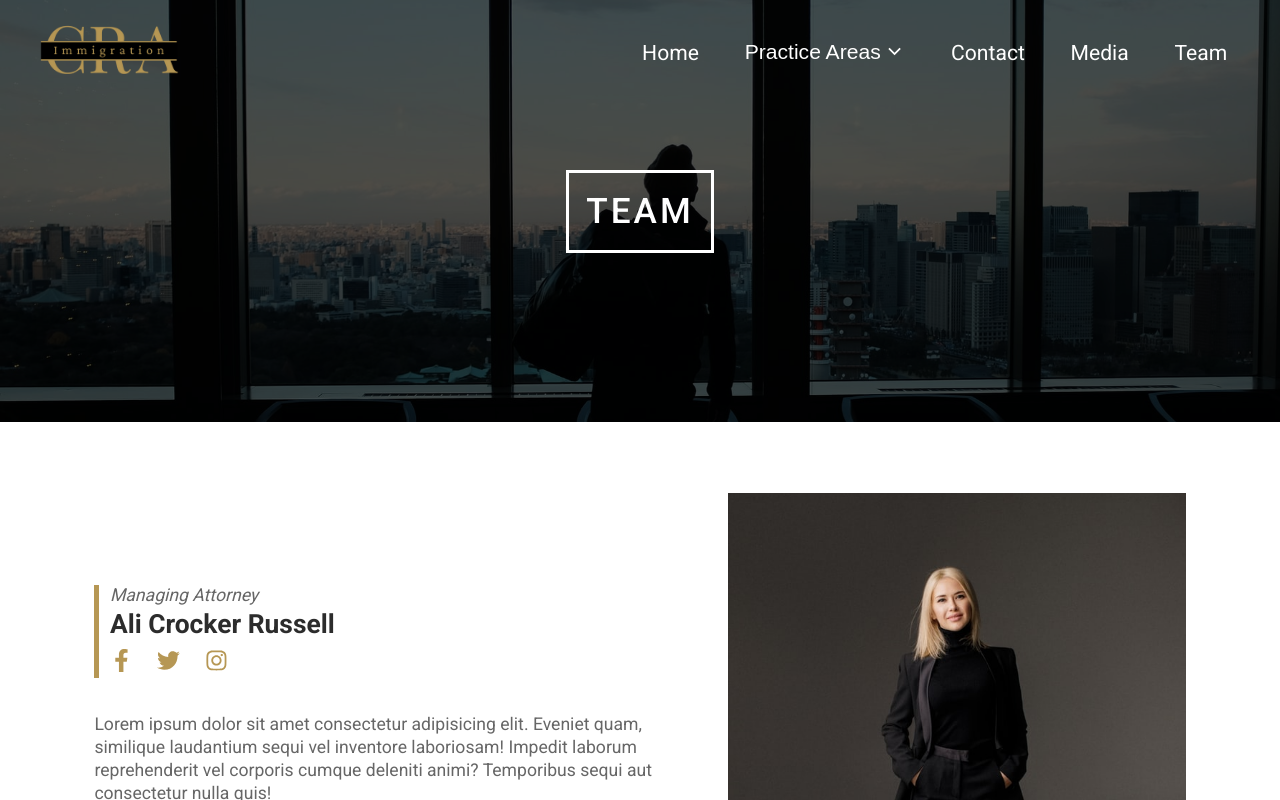
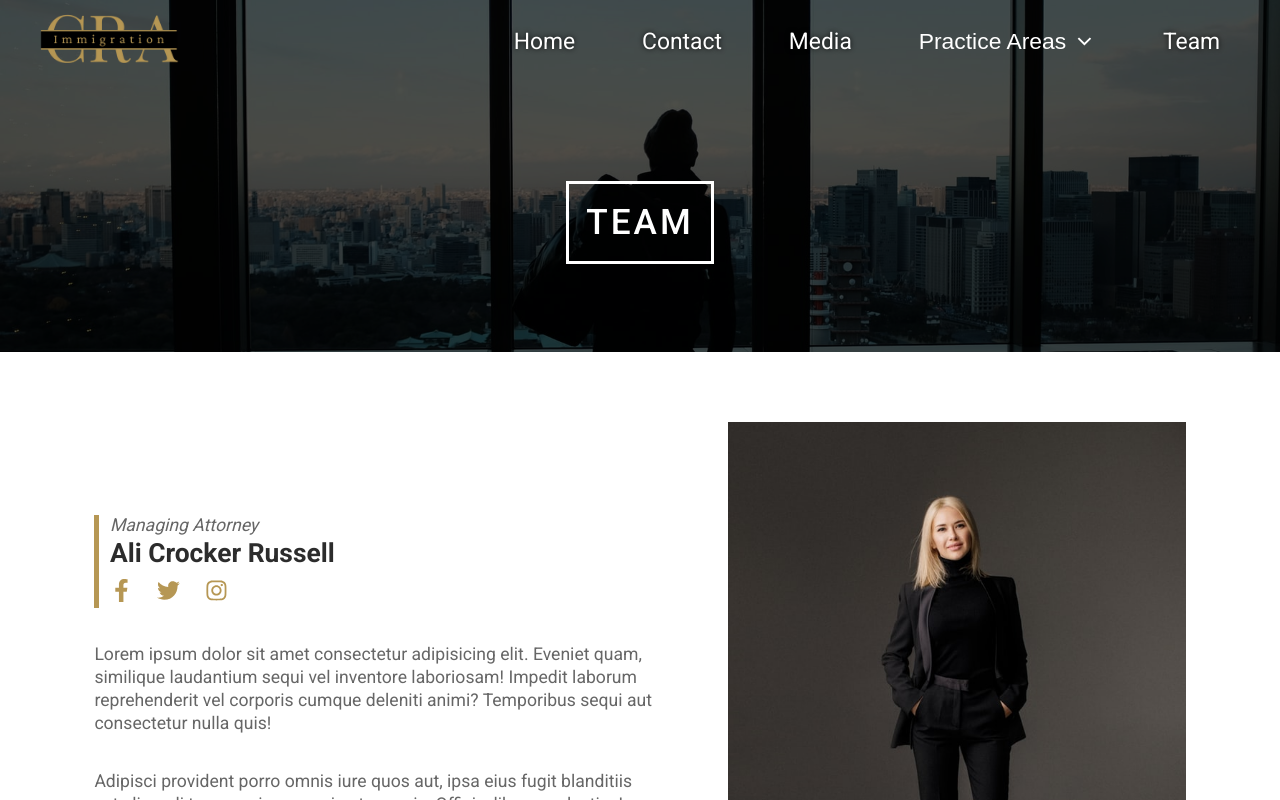
Before and after one commit to jakesmileydev/cra-immigration, a React (Create React App) app: page /team in a window 1280 px wide. Shown: the top 800 px of the page. Built offline with nearby package versions, Linux system fonts and the light colour scheme.

Commit message:
dropdown menu done

```diff
--- a/src/App.js
+++ b/src/App.js
@@ -21,6 +21,8 @@ export default function App() {
         <Route exact path="/contact" element={<Contact />} />
         <Route exact path="/team" element={<Team />} />
         <Route exact path="/media" element={<Blog />} />
+        {/* Default Route for wrong pathname */}
+        <Route path="/*" element={<Home />} />
       </Routes>
 
       <Footer />
--- a/src/components/Header.jsx
+++ b/src/components/Header.jsx
@@ -13,82 +13,78 @@ export default function Header(props) {
     setIsMobileOpen(!isMobileOpen);
   };
 
-  const [isDropdownOpen, setIsDropdownOpen] = React.useState(false);
-  const toggleDropdown = function () {
-    setIsDropdownOpen(!isDropdownOpen);
-  };
-
-  // change nav color from transparent to black after scrolling
-  // const [color, setColor] = React.useState(false);
-  // const changeColor = () => {
-  //   if (window.scrollY >= 85) setColor(true);
-  //   else setColor(false);
-  // };
-  // window.addEventListener("scroll", changeColor);
   return (
     <header className={`header`}>
       <img src={logo} alt="Crocker Russell and Associates logo"></img>
 
       <nav className={`nav ${isMobileOpen ? "nav--open" : ""}`}>
-        <ul>
-          <li>
-            {/* eslint-disable-next-line */}
+        <ul className="nav__menu">
+          <li className="nav__menu-item">
             <Link
               to="/"
-              className="hover-underline-animation"
+              className="nav__menu-item__link hover-underline-animation"
               onClick={() => setIsMobileOpen(false)}
             >
               Home
             </Link>
           </li>
 
-          <li>
-            <button
-              to="/"
-              className=" practice-areas-link"
-              onClick={toggleDropdown}
-            >
-              Practice Areas
-              <CgChevronDown className="practice-areas-link-icon" />
-            </button>
-            <ul
-              className={`practice-areas-dropdown ${
-                isDropdownOpen ? "dropdown-open" : ""
-              }`}
-            >
-              <li>
-                <Link to="/visa" className="hover-underline-animation">
-                  Visa
-                </Link>
-              </li>
-              <li>Green Card</li>
-              <li>Deportation Defense</li>
-              <li>Citenzship</li>
-            </ul>
-          </li>
-
-          <li>
+          <li className="nav__menu-item">
             <Link
               to="/contact"
-              className="hover-underline-animation"
+              className="nav__menu-item__link hover-underline-animation"
               onClick={() => setIsMobileOpen(false)}
             >
               Contact
             </Link>
           </li>
-          <li>
+          <li className="nav__menu-item">
             <Link
               to="/media"
-              className="hover-underline-animation"
+              className="nav__menu-item__link hover-underline-animation"
               onClick={() => setIsMobileOpen(false)}
             >
               Media
             </Link>
           </li>
-          <li>
+          <li className="nav__menu-item">
+            <button className="nav__menu-item__dropdown-button">
+              Practice Areas
+              <CgChevronDown className="dropdown-button__arrow" />
+            </button>
+
+            {/* ------- Dropdown for practice areas ------- */}
+            <ul
+              className="nav__dropdown"
+              // onMouseOut={}
+            >
+              <li>
+                <Link className="nav__dropdown-link" to="/visa">
+                  Visa
+                </Link>
+              </li>
+              <li>
+                <Link className="nav__dropdown-link" to="/green-card">
+                  Green Card
+                </Link>
+              </li>
+              <li>
+                <Link className="nav__dropdown-link" to="/deportation-defense">
+                  Deportation Defense
+                </Link>
+              </li>
+              <li>
+                <Link className="nav__dropdown-link" to="/citizenship">
+                  Citizenship
+                </Link>
+              </li>
+            </ul>
+          </li>
+          {/* ------- End Dropdown ------- */}
+          <li className="nav__menu-item">
             <Link
               to="/team"
-              className="hover-underline-animation"
+              className="nav__menu-item__link hover-underline-animation"
               onClick={() => setIsMobileOpen(false)}
             >
               Team
@@ -96,14 +92,16 @@ export default function Header(props) {
           </li>
         </ul>
       </nav>
+
+      {/* ------- Mobile Navigation ------- */}
       <button
-        className="mobile-nav-btn-wrapper"
+        className="nav__mobile-button"
         aria-label="mobile navigation"
         onClick={toggleMobileNav}
       >
         <div
-          className={`mobile-nav-btn ${
-            isMobileOpen ? "mobile-nav-btn--open" : ""
+          className={`nav__mobile-button__hamburger ${
+            isMobileOpen ? "nav__mobile-button__hamburger-open" : ""
           }`}
         >
           <span></span>
--- a/src/sass/components/_header.scss
+++ b/src/sass/components/_header.scss
@@ -5,30 +5,86 @@
   top: 0;
   background: transparent;
   color: white;
+  text-shadow: 0px 0px 5px rgba(0, 0, 0, 0.854);
   align-items: center;
-  // background-color: black;
-  top: 0;
   z-index: 100;
   width: 100%;
   transition: 0.5s ease;
+  // background-color: rgba(0, 0, 0, 0.454);
   & img {
-    // regular logo styles
-    // ......................
-    // width: 12rem;
-    // padding: 0.6rem;
-    // ......................
-
-    width: 16rem;
     width: 13rem;
-    padding: 0.6rem;
+    padding: 0 0.6rem;
   }
 }
 
-// padding: 1.6rem 1rem;
+// Nav menu
+.nav__menu {
+  margin-right: 3rem;
+  display: flex;
+  align-items: baseline;
+  gap: 3rem;
+  & .nav__menu-item {
+    font-size: 1.3rem;
+
+    & .nav__menu-item__link {
+      transition: 0.3s ease;
+      padding: 0.4rem;
+      &:hover {
+        color: $gold;
+      }
+    }
+    & .nav__menu-item__dropdown-button {
+      font-size: 1.3rem;
+      padding: 0.4rem;
+
+      display: flex;
+      align-items: center;
+      gap: 0.4rem;
+    }
+    // if hovering a nav__menu-item that includes a dropdown, display it
+    &:hover .nav__dropdown {
+      transition-delay: 0.1s;
+      height: 185px;
+      opacity: 1;
+    }
+    & .dropdown-button__arrow {
+      transition: 0.3s ease;
+    }
+    &:hover .dropdown-button__arrow {
+      color: $gold;
+    }
+  }
+
+  // Practice areas dropdown
+  & .nav__dropdown {
+    height: 0;
+    opacity: 0;
+    overflow: hidden;
+    transition: height 0.6s ease opacity 0.3s ease;
+    flex-direction: column;
+    position: absolute;
+    gap: 1rem;
+    font-size: 1.3rem;
+    & li {
+      margin-top: 1rem;
+    }
+    // background-color: rgba(0, 0, 0, 0.56);
+
+    transition: 0.3s ease;
+    & .nav__dropdown-link {
+      width: 100%;
+      padding: 0.4rem;
+      padding-right: 1rem;
+      transition: 0.3s ease;
+      &:hover {
+        color: $gold;
+      }
+    }
+  }
+}
 
 .nav {
-  margin-right: 1rem;
-  transition: all 0.3s;
+  // Switch to mobile Nav
   @include max-1000 {
     position: fixed;
     top: 0;
@@ -46,72 +102,4 @@
       transform: translateX(0);
     }
   }
-  & ul {
-    display: flex;
-    @include max-1000 {
-      // justify-self: center;
-      flex-direction: column;
-      gap: 2rem;
-    }
-  }
-  & a,
-  & button {
-    font-size: 1.2rem;
-    padding: 0.6rem;
-    margin-right: 1.4rem;
-    transition: 0.2s;
-    @include max-1000 {
-      font-size: 1.6rem;
-      // color: black;
-    }
-    // &:hover {
-    //   color: $gold;
-    // }
-  }
-  & .practice-areas-link {
-    display: flex;
-    align-items: center;
-    gap: 0.2rem;
-  }
-  & .practice-areas-dropdown {
-    display: flex;
-    opacity: 0;
-    visibility: hidden;
-    // height: 0;
-    flex-direction: column;
-    position: absolute;
-    gap: 1rem;
-    font-size: 1.2rem;
-    background-color: rgba(0, 0, 0, 0.56);
-    padding: 1rem;
-    transition: 0.3s ease;
-  }
-  .dropdown-open {
-    opacity: 1;
-    visibility: visible;
-    // height: auto;
-  }
-  & .hover-underline-animation {
-    display: flex;
-    position: relative;
-    // color: white;
-  }
-
-  & .hover-underline-animation:after {
-    content: "";
-    position: absolute;
-    width: 100%;
-    transform: scaleX(0);
-    height: 2px;
-    bottom: 0;
-    left: 0;
-    background-color: $gold;
-    transform-origin: bottom right;
-    transition: transform 0.25s ease-out;
-  }
-
-  & .hover-underline-animation:hover:after {
-    transform: scaleX(1);
-    transform-origin: bottom left;
-  }
 }
--- a/src/sass/general/_banner.scss
+++ b/src/sass/general/_banner.scss
@@ -1,6 +1,6 @@
 .banner {
   width: 100%;
-  height: 24rem;
+  height: 20rem;
   // padding-top: 100px;
   background-image: url("./images/banners/contact-banner.jpg");
   background-size: cover;
@@ -17,6 +17,8 @@
   align-items: center;
   & h1 {
     // margin-top: 85px;
+    align-self: flex-end;
+    margin-bottom: 5rem;
     color: white;
     font-weight: 500;
     text-transform: uppercase;
--- a/src/sass/general/_general.scss
+++ b/src/sass/general/_general.scss
@@ -52,6 +52,4 @@ h4 {
     color: #666;
     margin-bottom: 0.2rem;
   }
-  & h2 {
-  }
 }
--- a/src/sass/main.scss
+++ b/src/sass/main.scss
@@ -8,7 +8,7 @@
 @import "components/cta";
 @import "components/testimonials";
 @import "components/footer";
-@import "components/mobile";
+@import "components/mobile-navigation";
 
 @import "general/general";
 @import "general/reset";
--- a/src/style.css
+++ b/src/style.css
@@ -5,22 +5,75 @@
   top: 0;
   background: transparent;
   color: white;
+  text-shadow: 0px 0px 5px rgba(0, 0, 0, 0.854);
   align-items: center;
-  top: 0;
   z-index: 100;
   width: 100%;
   transition: 0.5s ease;
 }
 .header img {
-  width: 16rem;
   width: 13rem;
-  padding: 0.6rem;
+  padding: 0 0.6rem;
 }
 
-.nav {
-  margin-right: 1rem;
-  transition: all 0.3s;
+.nav__menu {
+  margin-right: 3rem;
+  display: flex;
+  align-items: baseline;
+  gap: 3rem;
 }
+.nav__menu .nav__menu-item {
+  font-size: 1.3rem;
+}
+.nav__menu .nav__menu-item .nav__menu-item__link {
+  transition: 0.3s ease;
+  padding: 0.4rem;
+}
+.nav__menu .nav__menu-item .nav__menu-item__link:hover {
+  color: #b69754;
+}
+.nav__menu .nav__menu-item .nav__menu-item__dropdown-button {
+  font-size: 1.3rem;
+  padding: 0.4rem;
+  display: flex;
+  align-items: center;
+  gap: 0.4rem;
+}
+.nav__menu .nav__menu-item:hover .nav__dropdown {
+  transition-delay: 0.1s;
+  height: 185px;
+  opacity: 1;
+}
+.nav__menu .nav__menu-item .dropdown-button__arrow {
+  transition: 0.3s ease;
+}
+.nav__menu .nav__menu-item:hover .dropdown-button__arrow {
+  color: #b69754;
+}
+.nav__menu .nav__dropdown {
+  height: 0;
+  opacity: 0;
+  overflow: hidden;
+  transition: height 0.6s ease opacity 0.3s ease;
+  flex-direction: column;
+  position: absolute;
+  gap: 1rem;
+  font-size: 1.3rem;
+  transition: 0.3s ease;
+}
+.nav__menu .nav__dropdown li {
+  margin-top: 1rem;
+}
+.nav__menu .nav__dropdown .nav__dropdown-link {
+  width: 100%;
+  padding: 0.4rem;
+  padding-right: 1rem;
+  transition: 0.3s ease;
+}
+.nav__menu .nav__dropdown .nav__dropdown-link:hover {
+  color: #b69754;
+}
+
 @media (max-width: 62.5em) {
   .nav {
     position: fixed;
@@ -39,67 +92,6 @@
     box-shadow: 0 0 7px rgba(0, 0, 0, 0.387);
     transform: translateX(0);
   }
-}
-.nav ul {
-  display: flex;
-}
-@media (max-width: 62.5em) {
-  .nav ul {
-    flex-direction: column;
-    gap: 2rem;
-  }
-}
-.nav a, .nav button {
-  font-size: 1.2rem;
-  padding: 0.6rem;
-  margin-right: 1.4rem;
-  transition: 0.2s;
-}
-@media (max-width: 62.5em) {
-  .nav a, .nav button {
-    font-size: 1.6rem;
-  }
-}
-.nav .practice-areas-link {
-  display: flex;
-  align-items: center;
-  gap: 0.2rem;
-}
-.nav .practice-areas-dropdown {
-  display: flex;
-  opacity: 0;
-  visibility: hidden;
-  flex-direction: column;
-  position: absolute;
-  gap: 1rem;
-  font-size: 1.2rem;
-  background-color: rgba(0, 0, 0, 0.56);
-  padding: 1rem;
-  transition: 0.3s ease;
-}
-.nav .dropdown-open {
-  opacity: 1;
-  visibility: visible;
-}
-.nav .hover-underline-animation {
-  display: flex;
-  position: relative;
-}
-.nav .hover-underline-animation:after {
-  content: "";
-  position: absolute;
-  width: 100%;
-  transform: scaleX(0);
-  height: 2px;
-  bottom: 0;
-  left: 0;
-  background-color: #b69754;
-  transform-origin: bottom right;
-  transition: transform 0.25s ease-out;
-}
-.nav .hover-underline-animation:hover:after {
-  transform: scaleX(1);
-  transform-origin: bottom left;
 }
 
 #about {
@@ -563,7 +555,7 @@
 }
 
 /* MOBILE NAVIGATION */
-.mobile-nav-btn-wrapper {
+.nav__mobile-button {
   height: 100%;
   cursor: pointer;
   background: none;
@@ -577,12 +569,12 @@
   display: none;
 }
 @media (max-width: 62.5em) {
-  .mobile-nav-btn-wrapper {
+  .nav__mobile-button {
     display: flex;
   }
 }
 
-.mobile-nav-btn {
+.nav__mobile-button__hamburger {
   width: 2.2rem;
   height: 1.7rem;
   position: relative;
@@ -591,7 +583,7 @@
   transition: 0.5s ease-in-out;
 }
 
-.mobile-nav-btn span {
+.nav__mobile-button__hamburger span {
   display: block;
   position: absolute;
   height: 2px;
@@ -603,34 +595,34 @@
   transition: 0.25s ease-in-out;
 }
 
-.mobile-nav-btn.mobile-nav-btn--open span {
+.nav__mobile-button__hamburger.nav__mobile-button__hamburger-open span {
   background: black;
 }
 
-.mobile-nav-btn span:nth-child(1) {
+.nav__mobile-button__hamburger span:nth-child(1) {
   top: 0;
 }
 
-.mobile-nav-btn span:nth-child(2) {
+.nav__mobile-button__hamburger span:nth-child(2) {
   top: 10px;
 }
 
-.mobile-nav-btn span:nth-child(3) {
+.nav__mobile-button__hamburger span:nth-child(3) {
   top: 20px;
 }
 
-.mobile-nav-btn.mobile-nav-btn--open span:nth-child(1) {
+.nav__mobile-button__hamburger.nav__mobile-button__hamburger-open span:nth-child(1) {
   height: 2px;
   top: 10px;
   transform: rotate(135deg);
 }
 
-.mobile-nav-btn.mobile-nav-btn--open span:nth-child(2) {
+.nav__mobile-button__hamburger.nav__mobile-button__hamburger-open span:nth-child(2) {
   opacity: 0;
   left: -110%;
 }
 
-.mobile-nav-btn.mobile-nav-btn--open span:nth-child(3) {
+.nav__mobile-button__hamburger.nav__mobile-button__hamburger-open span:nth-child(3) {
   height: 2px;
   top: 10px;
   transform: rotate(-135deg);
@@ -704,6 +696,7 @@ h4 {
   color: #666;
   margin-bottom: 0.2rem;
 }
+
 * {
   margin: 0;
   padding: 0;
@@ -727,7 +720,7 @@ button {
 
 .banner {
   width: 100%;
-  height: 24rem;
+  height: 20rem;
   background-image: url("./images/banners/contact-banner.jpg");
   background-size: cover;
   background-position: center;
@@ -744,6 +737,8 @@ button {
   align-items: center;
 }
 .banner-overlay h1 {
+  align-self: flex-end;
+  margin-bottom: 5rem;
   color: white;
   font-weight: 500;
   text-transform: uppercase;
```
Also changed, not shown: src/sass/components/_mobile-navigation.scss (renamed from src/sass/components/_mobile.scss, +13 -10 lines), 1 other file (tests, documents, lock files or other folders).
